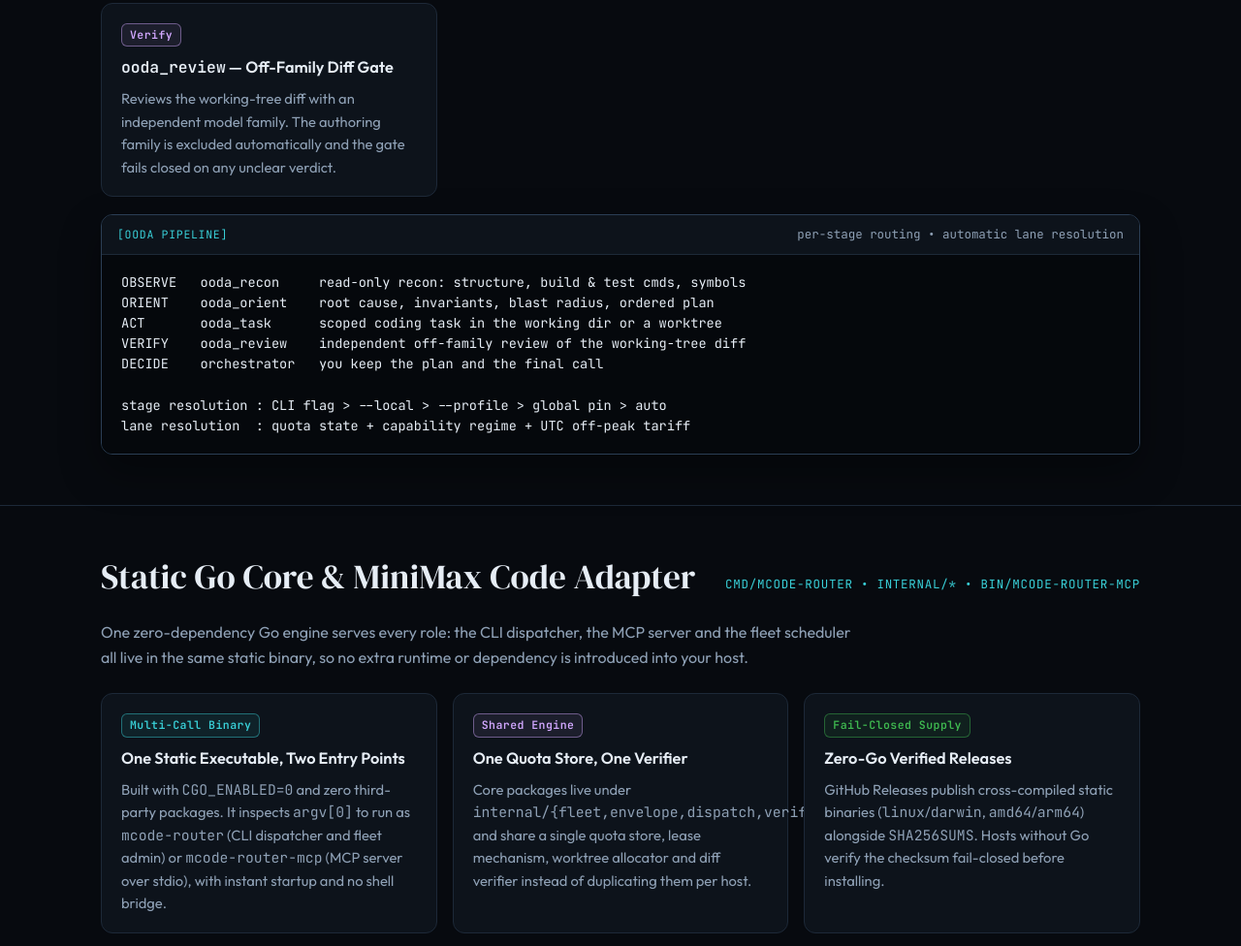
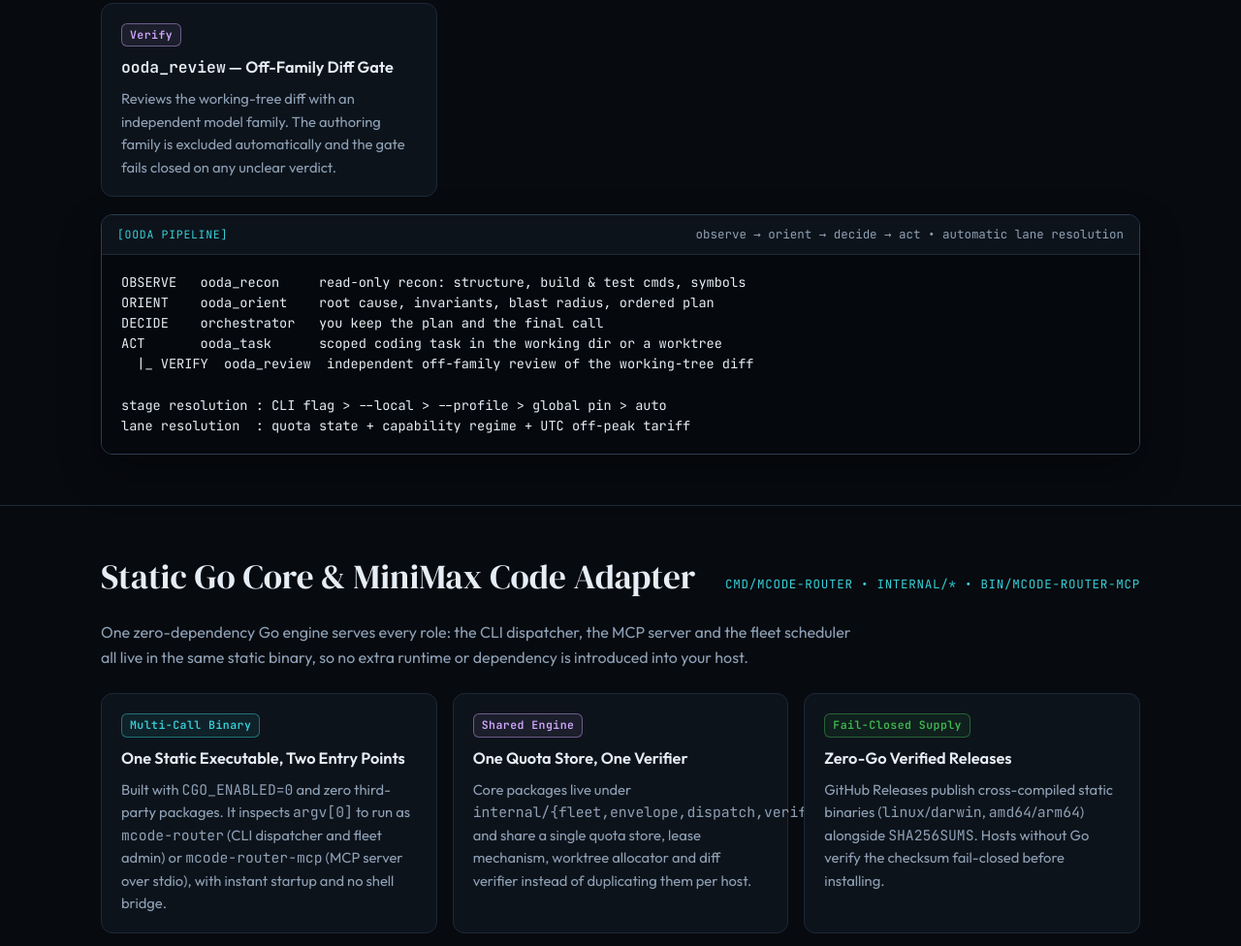
Before and after one commit to UberMetroid/mcode-router, a plain HTML site: page docs/index.html in a window 1280 px wide. Shown: the part 1318-2294 px from the top of the page at 97% size. Drawn offline with Linux system fonts and the light colour scheme.

Commit message:
docs: order the pipeline block by phase so it cannot read as OOAVD
The pipeline block listed OBSERVE, ORIENT, ACT, VERIFY, DECIDE in that order,
so reading the rows top to bottom spelled OOAVD. The block now lists the
phases in order — observe, orient, decide, act — with VERIFY shown as the
gate inside act, which is where OODA keeps it.

The term bar carries the same phase order.

```diff
--- a/docs/index.html
+++ b/docs/index.html
@@ -552,13 +552,13 @@
         <div class="terminal" role="region" aria-label="OODA stage pipeline and routing resolution">
           <div class="term-bar">
             <span class="term-ws">[OODA PIPELINE]</span>
-            <span>per-stage routing &bull; automatic lane resolution</span>
+            <span>observe &rarr; orient &rarr; decide &rarr; act &bull; automatic lane resolution</span>
           </div>
           <pre class="codeblock"><code>OBSERVE   ooda_recon     read-only recon: structure, build &amp; test cmds, symbols
 ORIENT    ooda_orient    root cause, invariants, blast radius, ordered plan
+DECIDE    orchestrator   you keep the plan and the final call
 ACT       ooda_task      scoped coding task in the working dir or a worktree
-VERIFY    ooda_review    independent off-family review of the working-tree diff
-DECIDE    orchestrator   you keep the plan and the final call
+  |_ VERIFY  ooda_review  independent off-family review of the working-tree diff
 
 stage resolution : CLI flag &gt; --local &gt; --profile &gt; global pin &gt; auto
 lane resolution  : quota state + capability regime + UTC off-peak tariff
```
Also changed, not shown: 1 other file.
